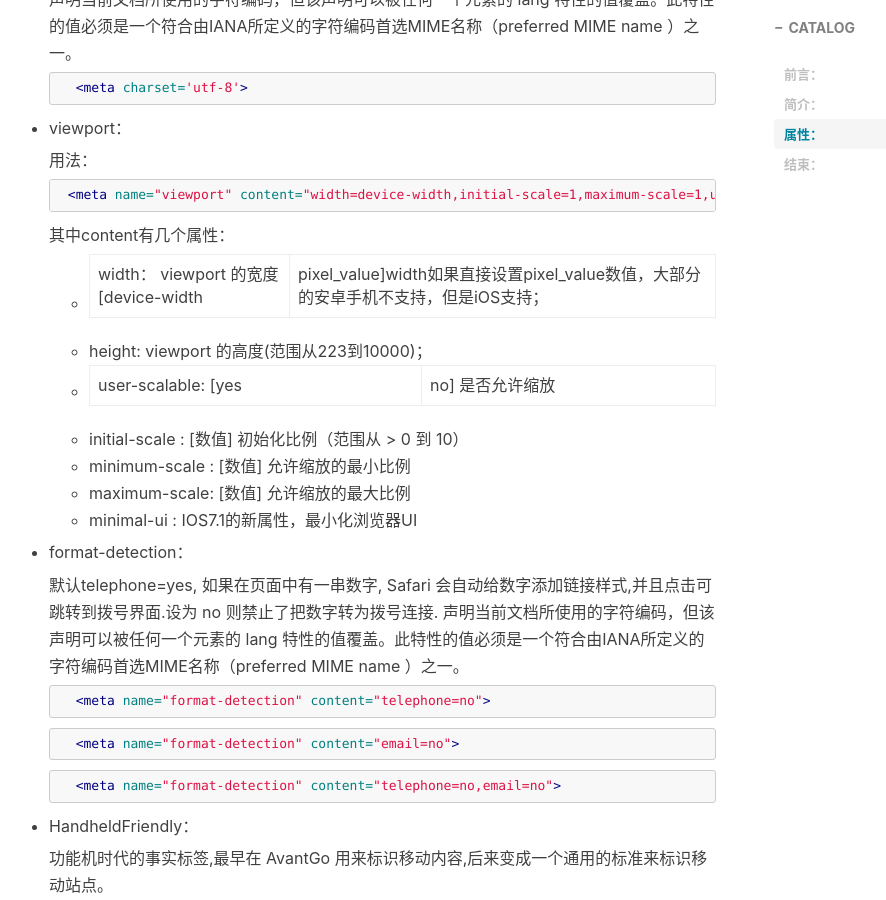
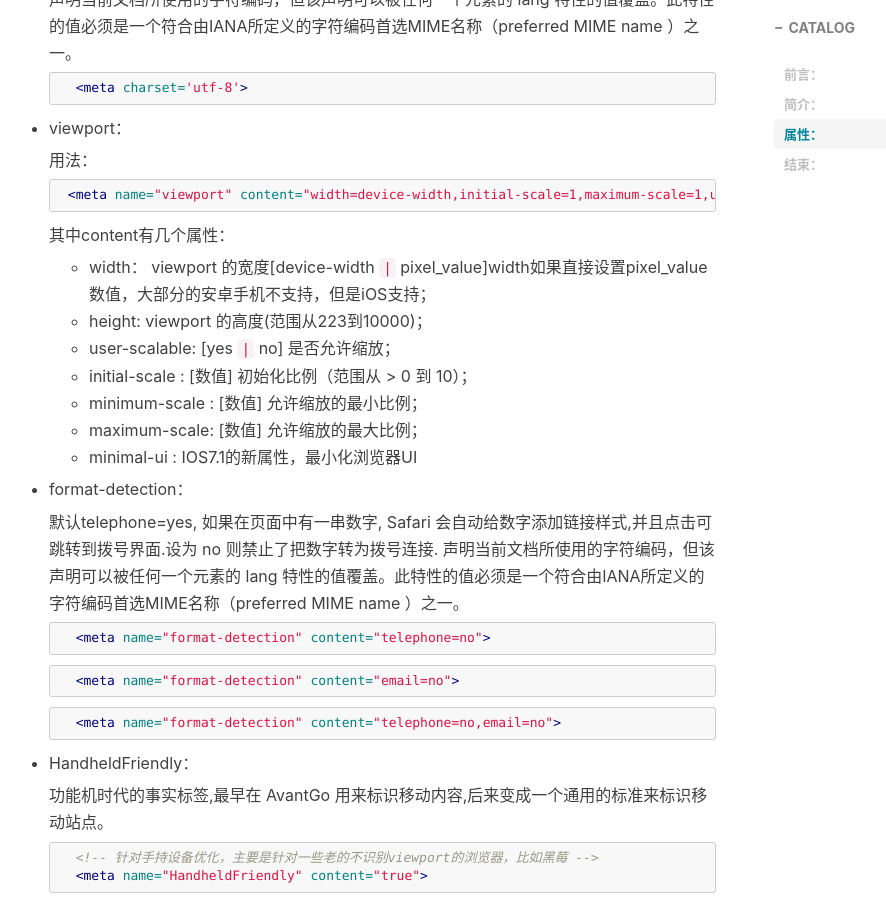
Before and after one commit to zhenghuilin/Blog, a Jekyll site: the page built from _posts/2019-05-10-html-meta.md, in a window 1280 px wide and 900 px high, scrolled down 1533 px. Shown: the whole window, without its empty margins (256-1142 px from the left). Built offline with Jekyll 4.4.1, drawn with Linux system fonts in a browser that asks for light colours; nearby versions of some CDN libraries; comment, search, counter and statistics services are not loaded.

Commit message:
修改meta

````diff
--- a/_posts/2019-05-10-html-meta.md
+++ b/_posts/2019-05-10-html-meta.md
@@ -41,12 +41,12 @@
     ```
 
     其中content有几个属性：
-    * width： viewport 的宽度[device-width | pixel_value]width如果直接设置pixel_value数值，大部分的安卓手机不支持，但是iOS支持；
+    * width： viewport 的宽度[device-width ```|``` pixel_value]width如果直接设置pixel_value数值，大部分的安卓手机不支持，但是iOS支持；
     * height: viewport 的高度(范围从223到10000)；
-    * user-scalable: [yes | no] 是否允许缩放
-    * initial-scale : [数值] 初始化比例（范围从 > 0 到 10）
-    * minimum-scale : [数值] 允许缩放的最小比例
-    * maximum-scale:  [数值] 允许缩放的最大比例
+    * user-scalable: [yes ```|``` no] 是否允许缩放；
+    * initial-scale : [数值] 初始化比例（范围从 > 0 到 10）；
+    * minimum-scale : [数值] 允许缩放的最小比例；
+    * maximum-scale:  [数值] 允许缩放的最大比例；
     * minimal-ui : IOS7.1的新属性，最小化浏览器UI
 
 - format-detection：
````
